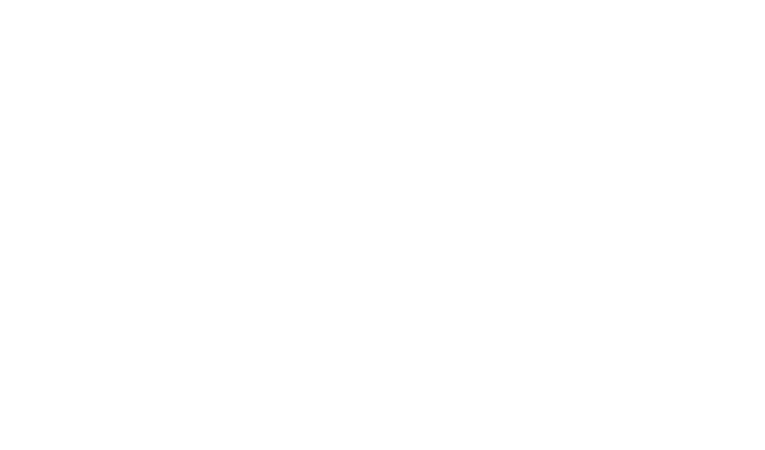
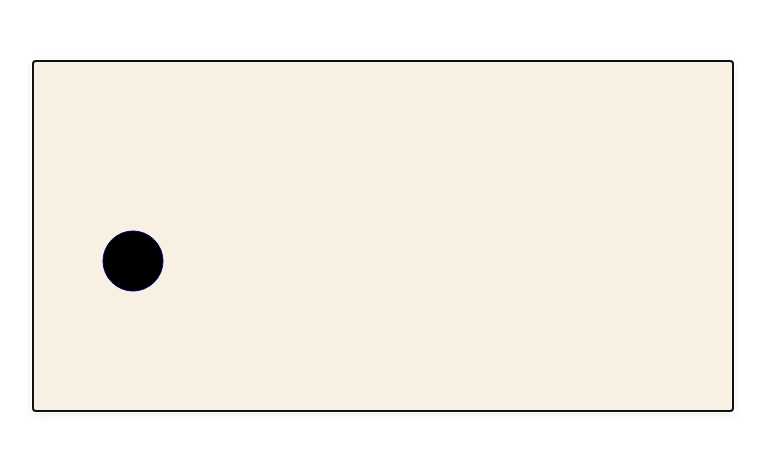
Before and after one commit to Mariyazakharova73/app-canvas, a React (Create React App) app: page / in a window 1280 px wide. Shown: the part 164-614 px from the top of the page, without its empty margins (257-1022 px from the left). Built offline with nearby package versions, Linux system fonts and the light colour scheme; the HTML template or start-up script is replaced by a standard one.

Commit message:
feat: added class Ball and method drawBall

```diff
--- a/src/App.css
+++ b/src/App.css
@@ -1,38 +1,5 @@
 .App {
-  text-align: center;
+  margin: 0;
+  display: flex;
+  min-height: 100vh;
 }
-
-.App-logo {
-  height: 40vmin;
-  pointer-events: none;
-}
-
-@media (prefers-reduced-motion: no-preference) {
-  .App-logo {
-    animation: App-logo-spin infinite 20s linear;
-  }
-}
-
-.App-header {
-  background-color: #282c34;
-  min-height: 100vh;
-  display: flex;
-  flex-direction: column;
-  align-items: center;
-  justify-content: center;
-  font-size: calc(10px + 2vmin);
-  color: white;
-}
-
-.App-link {
-  color: #61dafb;
-}
-
-@keyframes App-logo-spin {
-  from {
-    transform: rotate(0deg);
-  }
-  to {
-    transform: rotate(360deg);
-  }
-}
--- a/src/App.tsx
+++ b/src/App.tsx
@@ -1,7 +1,84 @@
+import { KeyboardEvent, useCallback } from 'react';
 import './App.css';
+import Canvas from './components/Canvas';
+import { Ball } from './utils/ball';
+import { ARROW_DOWN, ARROW_LEFT, ARROW_RIGHT, ARROW_UP } from './utils/variables';
 
 function App() {
-	return <div className='App'></div>;
+  let LEFT: boolean | undefined;
+  let UP: boolean | undefined;
+  let RIGHT: boolean | undefined;
+  let DOWN: boolean | undefined;
+  const ball1 = new Ball(100, 200, 30, 'blue');
+
+  const moveBall = useCallback(() => {
+    if (LEFT) {
+      ball1.x--;
+    }
+    if (UP) {
+      ball1.y--;
+    }
+    if (RIGHT) {
+      ball1.x++;
+    }
+    if (DOWN) {
+      ball1.y++;
+    }
+  }, [DOWN, LEFT, RIGHT, UP]);
+
+  const handleKeyDown = (e: KeyboardEvent<HTMLCanvasElement>) => {
+    switch (e.key) {
+      case ARROW_LEFT:
+        LEFT = true;
+        break;
+      case ARROW_UP:
+        UP = true;
+        break;
+      case ARROW_RIGHT:
+        RIGHT = true;
+        break;
+      case ARROW_DOWN:
+        DOWN = true;
+        break;
+      default:
+        break;
+    }
+  };
+
+  const handleKeyUp = (e: KeyboardEvent<HTMLCanvasElement>) => {
+    switch (e.key) {
+      case ARROW_LEFT:
+        LEFT = false;
+        break;
+      case ARROW_UP:
+        UP = false;
+        break;
+      case ARROW_RIGHT:
+        RIGHT = false;
+        break;
+      case ARROW_DOWN:
+        DOWN = false;
+        break;
+      default:
+        break;
+    }
+  };
+
+  // main field
+  const draw = useCallback(
+    (ctx: CanvasRenderingContext2D) => {
+      moveBall();
+
+      ball1.drawBall(ctx);
+    },
+    [moveBall],
+  );
+
+  return (
+    <div className="App">
+      <Canvas draw={draw} handleKeyDown={handleKeyDown} handleKeyUp={handleKeyUp} />
+    </div>
+  );
 }
 
 export default App;
--- /dev/null
+++ b/src/components/Canvas.module.css
@@ -0,0 +1,7 @@
+.canvas {
+  margin: auto;
+  background-color: #f9f0e4;
+  display: block;
+  box-shadow: rgba(99, 99, 99, 0.2) 0px 2px 8px 0px;
+  width: 700px;
+}
--- /dev/null
+++ b/src/components/Canvas.tsx
@@ -0,0 +1,28 @@
+import { KeyboardEvent } from 'react';
+import useCanvas from '../hooks/useCanvas';
+import s from './Canvas.module.css';
+
+export interface CanvasProps {
+  draw: (ctx: CanvasRenderingContext2D) => void;
+  handleKeyDown: (e: KeyboardEvent<HTMLCanvasElement>) => void;
+  handleKeyUp: (e: KeyboardEvent<HTMLCanvasElement>) => void;
+}
+
+const Canvas = (props: CanvasProps) => {
+  const { draw, handleKeyDown, handleKeyUp, ...rest } = props;
+
+  const canvasRef = useCanvas(draw);
+
+  return (
+    <canvas
+      tabIndex={0}
+      ref={canvasRef}
+      {...rest}
+      className={s.canvas}
+      onKeyDown={handleKeyDown}
+      onKeyUp={handleKeyUp}
+    />
+  );
+};
+
+export default Canvas;
--- /dev/null
+++ b/src/hooks/useCanvas.tsx
@@ -0,0 +1,56 @@
+import { useEffect, useRef } from 'react';
+
+type Draw = (ctx: CanvasRenderingContext2D) => void;
+
+function resizeCanvas(canvas: HTMLCanvasElement) {
+  const { width, height } = canvas.getBoundingClientRect();
+
+  if (canvas.width !== width || canvas.height !== height) {
+    const { devicePixelRatio: ratio = 1 } = window;
+    const context = canvas.getContext('2d');
+    canvas.width = width * ratio;
+    canvas.height = height * ratio;
+    context?.scale(ratio, ratio);
+    return true;
+  }
+
+  return false;
+}
+
+const useCanvas = (draw: Draw) => {
+  const canvasRef = useRef<HTMLCanvasElement | null>(null);
+
+  useEffect(() => {
+    const canvas = canvasRef.current;
+
+    canvas?.focus();
+
+    if (canvas) {
+      resizeCanvas(canvas);
+    }
+
+    const context = canvas?.getContext('2d');
+    let animationFrameId: number;
+
+    const render = () => {
+      if (canvas) {
+        context?.clearRect(0, 0, canvas.clientWidth, canvas.clientHeight);
+      }
+
+      if (context) {
+        draw(context);
+      }
+
+      animationFrameId = window.requestAnimationFrame(render);
+    };
+    render();
+
+    return () => {
+      window.cancelAnimationFrame(animationFrameId);
+    };
+  }, [draw]);
+
+  return canvasRef;
+};
+
+export default useCanvas;
--- a/src/index.css
+++ b/src/index.css
@@ -7,7 +7,7 @@
 	-moz-osx-font-smoothing: grayscale;
 }
 
-code {
-  font-family: source-code-pro, Menlo, Monaco, Consolas, 'Courier New',
-    monospace;
+* {
+	margin: 0;
+	padding: 0;
 }
--- /dev/null
+++ b/src/types/types.ts
@@ -0,0 +1,3 @@
+import { CSSProperties } from 'react';
+
+export type Color = CSSProperties["color"];
--- /dev/null
+++ b/src/utils/ball.ts
@@ -0,0 +1,20 @@
+export class Ball {
+  x: number;
+  y: number;
+  r: number;
+  color: string | CanvasGradient | CanvasPattern;
+  constructor(x: number, y: number, r: number, color: string) {
+    this.x = x;
+    this.y = y;
+    this.r = r;
+    this.color = color;
+  }
+
+  drawBall(ctx: CanvasRenderingContext2D) {
+    ctx.beginPath();
+    ctx.arc(this.x, this.y, this.r, 0, 2 * Math.PI);
+    ctx.strokeStyle = this.color;
+    ctx.stroke();
+    ctx.fill();
+  }
+}
--- /dev/null
+++ b/src/utils/helpers.ts
@@ -0,0 +1 @@
+export const x = 5;
--- /dev/null
+++ b/src/utils/variables.ts
@@ -0,0 +1,4 @@
+export const ARROW_UP = 'ArrowUp';
+export const ARROW_RIGHT = 'ArrowRight';
+export const ARROW_DOWN = 'ArrowDown';
+export const ARROW_LEFT = 'ArrowLeft';
```
Also changed, not shown: src/logo.svg (deleted), 1 other file (tests, documents, lock files or other folders). Lines whose indentation alone changed are shown as unchanged.
